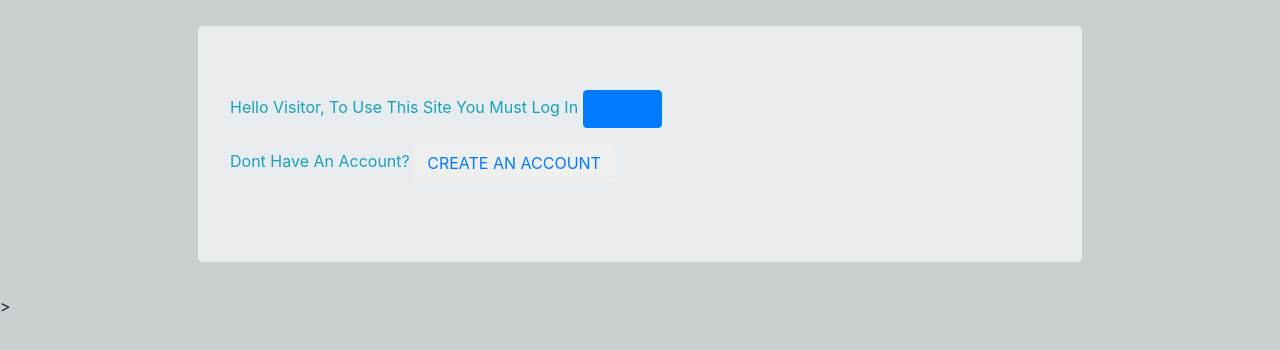
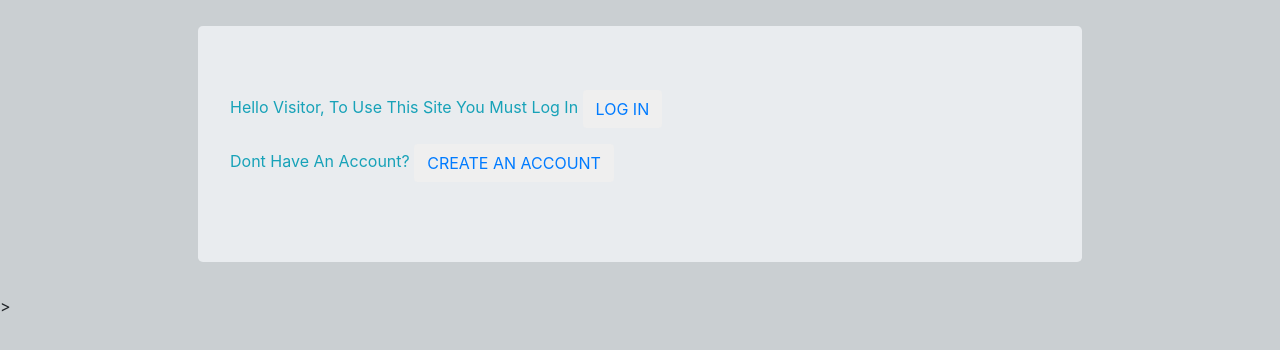
Before and after one commit to savvy-sam/savvy-sam.github.io, a plain HTML site: page index.html in a window 1280 px wide. Drawn offline with Linux system fonts and the light colour scheme.

Commit message:
Index Page

```diff
--- a/index.html
+++ b/index.html
@@ -22,7 +22,7 @@
 				Hello Visitor, To Use This Site You Must Log In
 
 
-				<button class= "btn btn-primary"><a href="user_login.html">LOG IN</a></button>
+				<button class= "btn "><a href="user_login.html">LOG IN</a></button>
 
 			</p>
 
```
